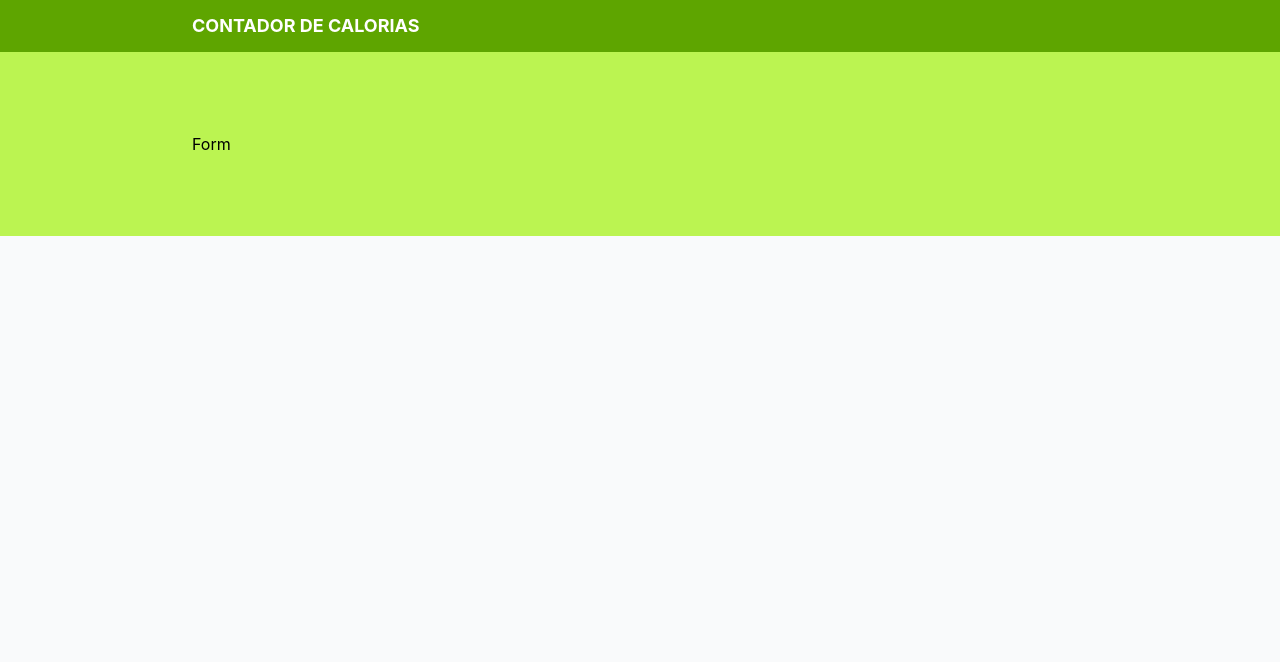
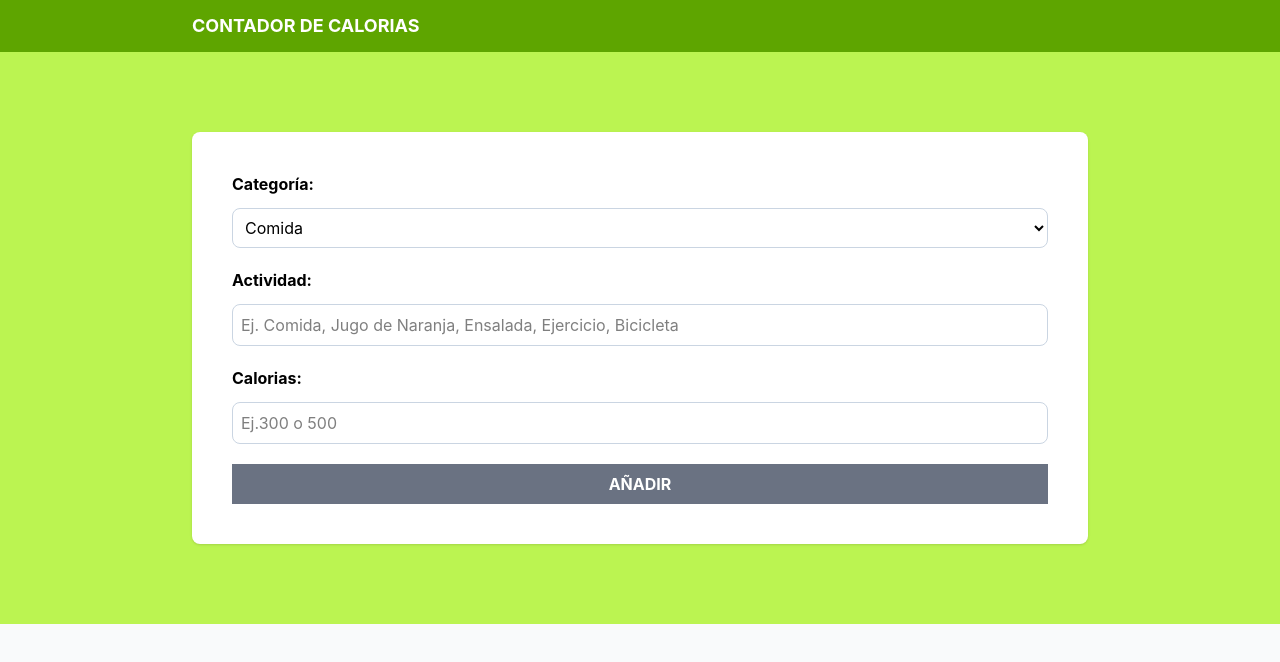
Before and after one commit to FlorBauducco/calories-tracker, a React (Vite) app: page / in a window 1280 px wide. Shown: the top 662 px of the page. Built offline with nearby package versions, Linux system fonts and the light colour scheme.

Commit message:
add form component + activity and categories label

```diff
--- a/src/components/Form.tsx
+++ b/src/components/Form.tsx
@@ -1,3 +1,53 @@
+import { categories } from "../data/categories";
+
 export default function Form() {
-  return <div>Form</div>;
+  return (
+    <form className="space-y-5 bg-white shadow p-10 rounded-lg">
+      <div className="grid grid-cols-1 gap-3">
+        <label htmlFor="category" className="font-bold">
+          Categoría:
+        </label>
+        <select
+          className="border border-slate-300 p-2 rounded-lg w-full bg-white"
+          id="category"
+        >
+          {categories.map((category) => (
+            <option key={category.id} value={category.id}>
+              {category.name}
+            </option>
+          ))}
+        </select>
+      </div>
+
+      <div className="grid grid-cols-1 gap-3">
+        <label htmlFor="activity" className="font-bold">
+          Actividad:
+        </label>
+        <input
+          id="activity"
+          type="text"
+          className="border border-slate-300 p-2 rounded-lg"
+          placeholder="Ej. Comida, Jugo de Naranja, Ensalada, Ejercicio, Bicicleta"
+        />
+      </div>
+
+      <div className="grid grid-cols-1 gap-3">
+        <label htmlFor="calories" className="font-bold">
+          Calorias:
+        </label>
+        <input
+          id="calories"
+          type="number"
+          className="border border-slate-300 p-2 rounded-lg"
+          placeholder="Ej.300 o 500"
+        />
+      </div>
+
+      <input
+        type="submit"
+        className=" bg-gray-500 hover:bg-gray-700 w-full p-2 font-bold uppercase text-white cursor-pointer"
+        value="Añadir"
+      />
+    </form>
+  );
 }
--- /dev/null
+++ b/src/data/categories.ts
@@ -0,0 +1,6 @@
+import type { Category } from "../types";
+
+export const categories: Category[] = [
+  { id: 1, name: "Comida" },
+  { id: 2, name: "Ejercicio" },
+];
--- /dev/null
+++ b/src/types/index.ts
@@ -0,0 +1,4 @@
+export type Category = {
+  id: number;
+  name: string;
+};
```
